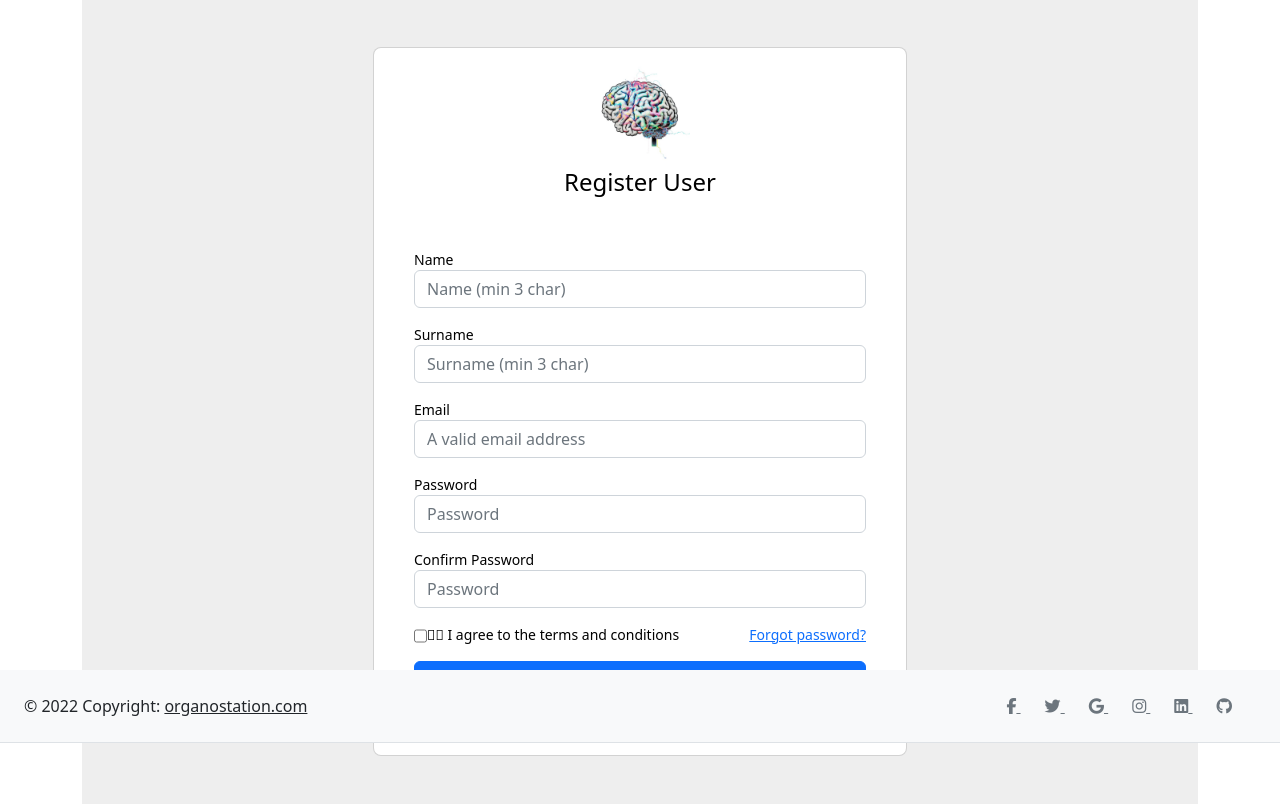
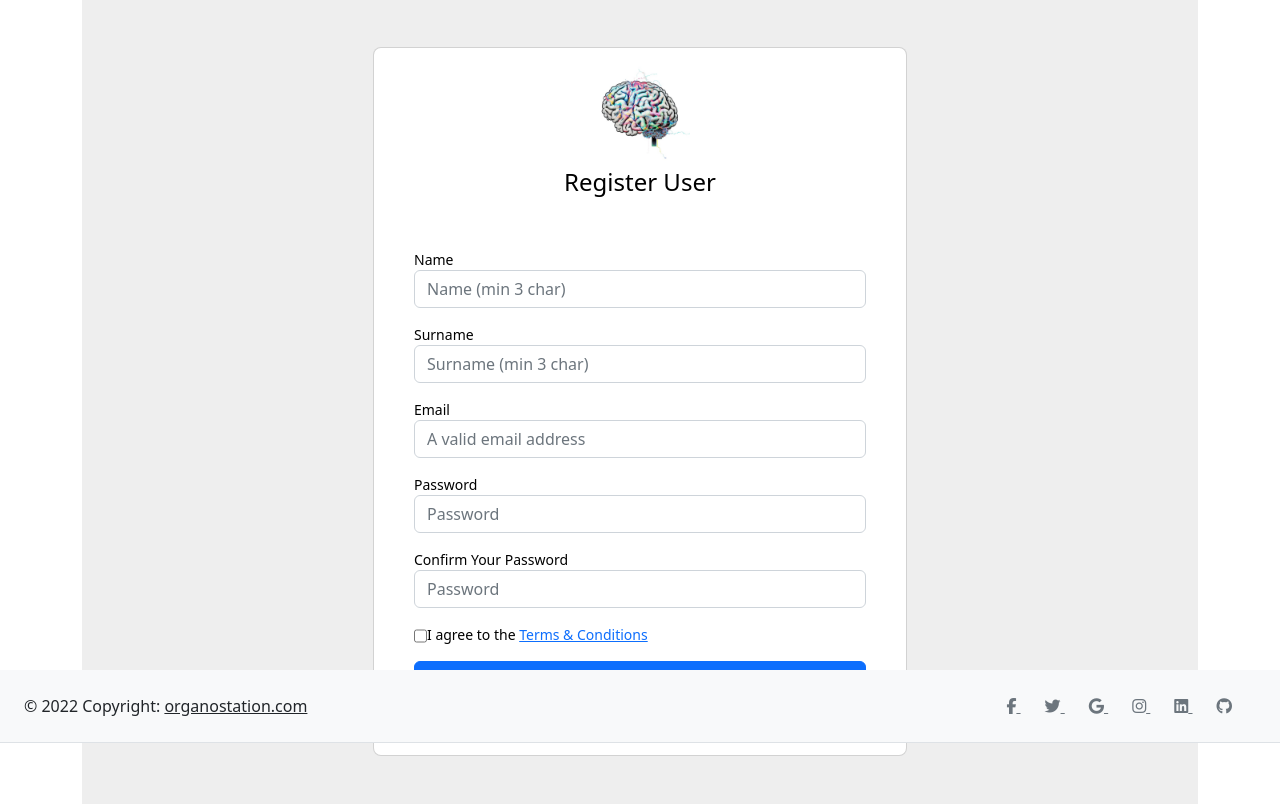
Before and after one commit to JoseGuzman/organostation, a Flask app: page /register in a window 1280 px wide. Shown: the part 57-861 px from the top of the page. Run offline with Flask 3, Linux system fonts and the light colour scheme; some libraries are stand-ins or nearby versions.

Commit message:
updated from to accept GET and POST methods

```diff
--- a/organostation/home/forms.py
+++ b/organostation/home/forms.py
@@ -56,17 +56,17 @@ class SignUpForm(FlaskForm):
         label="Password",
         validators=[
             DataRequired(),
-            Length(min=8, message="Password must be at least 8 characters long"),
+            Length(min=8, message="Password must be at least 8 characters long."),
         ],
     )
 
     confirm = PasswordField(
-        label="Confirm Password",
+        label="Confirm Your Password",
         validators=[
             DataRequired(),
-            EqualTo("passwords", message="Passwords must match"),
+            EqualTo("password", message="Passwords must match."),
         ],
     )
-    terms = BooleanField("\t\n\r\x0b\x0c I agree to the terms and conditions")
+    terms = BooleanField("\t\n\r\x0b\x0c I agree to the terms and conditions.")
 
     submit = SubmitField("Register")
--- a/organostation/home/templates/contact.jinja2
+++ b/organostation/home/templates/contact.jinja2
@@ -51,7 +51,7 @@
                                         </p>
                                     </div>
                                     <div class="form-outline mb-4 d-grid">
-                                        {{ form.submit(class_="btn btn-primary btn-block mb-3")
+                                        {{ form.submit(class="btn btn-primary btn-block mb-3")
                                         }}
                                     </div>
                                     <div class="form-outline mb-0 d-grid">
--- a/organostation/home/templates/signup.jinja2
+++ b/organostation/home/templates/signup.jinja2
@@ -22,7 +22,7 @@ you may look here: https://www.mattbutton.com/2019/01/05/google-authentication-w
                                 <h4 class="mt-1 mb-5 pb-1">Register User</h4>
                             </div>
                             {# Login form #}
-                            <form method="POST" , action="">
+                            <form class="form-wrapper" method="POST" , action="">
                                 {{ form.hidden_tag() }} {# CRF protection #}
                                 <div class="form-outline mb-3">
                                     <p class="small">{{form.first_name.label}}
@@ -53,12 +53,11 @@ you may look here: https://www.mattbutton.com/2019/01/05/google-authentication-w
                                     </p>
                                 </div>
                                 <div class="form-outline mb-3 small">
-                                    {{ form.terms(class="form-check", style="float:left")}} {{
-                                    form.terms.label }}
-                                    <a href="/reset-password/" style="float:right">Forgot password?</a>
+                                    {{ form.terms(class="form-check", style="float:left")}} I agree to
+                                    the <a href="#">Terms & Conditions</a>
                                 </div>
                                 <div class="form-outline mb-4 d-grid">
-                                    {{ form.submit(class_="btn btn-primary btn-block mb-3")
+                                    {{ form.submit(class="btn btn-primary btn-block mb-3")
                                     }}
                                 </div>
                                 <div class="form-outline mb-0 d-grid">
--- a/organostation/home/views.py
+++ b/organostation/home/views.py
@@ -51,7 +51,7 @@ def contact():
         # Recreate form with no data to clean form #
         contact_form = ContactForm(formdata=None)
     else:
-        print(f"Error-> {contact_form.errors}")
+        print(f"Form Errors-> {contact_form.errors}")
         flash_errors(contact_form)  # check get_flashed_messages() in contact.jinja2
 
     return render_template(
@@ -62,23 +62,19 @@ def contact():
     )
 
 
-@home_bp.route("/register")
+@home_bp.route("/register", methods=["GET", "POST"])
 def register():
     """Register page"""
     signup_form = SignUpForm()
     if signup_form.validate_on_submit():
-        print(f"Contact Form: {signup_form.data}")
-        flash("Registration successfully.")
-        return redirect(url_for("home_bp.login"))
+        print(f"Sign-up Form: {signup_form.data}")
+        return redirect(url_for("home_bp.home"))
     else:
         print(f"Error-> {signup_form.errors}")
         flash_errors(signup_form)
 
     return render_template(
-        "signup.jinja2",
-        form=signup_form,
-        title="Register",
-        description="Register page",
+        "signup.jinja2", title="Register", description="Register page", form=signup_form
     )
 
 
@@ -89,7 +85,7 @@ def login():
     if login_form.validate_on_submit():
         print(f"Contact Form: {login_form.data}")
         flash("Logged in successfully.")
-        login_form = LoginForm(formdata=None)
+        return redirect(url_for("home_bp.home"))
     else:
         print(f"Error-> {login_form.errors}")
         flash_errors(login_form)  # check get_flashed_messages() in login.jinja2
```
